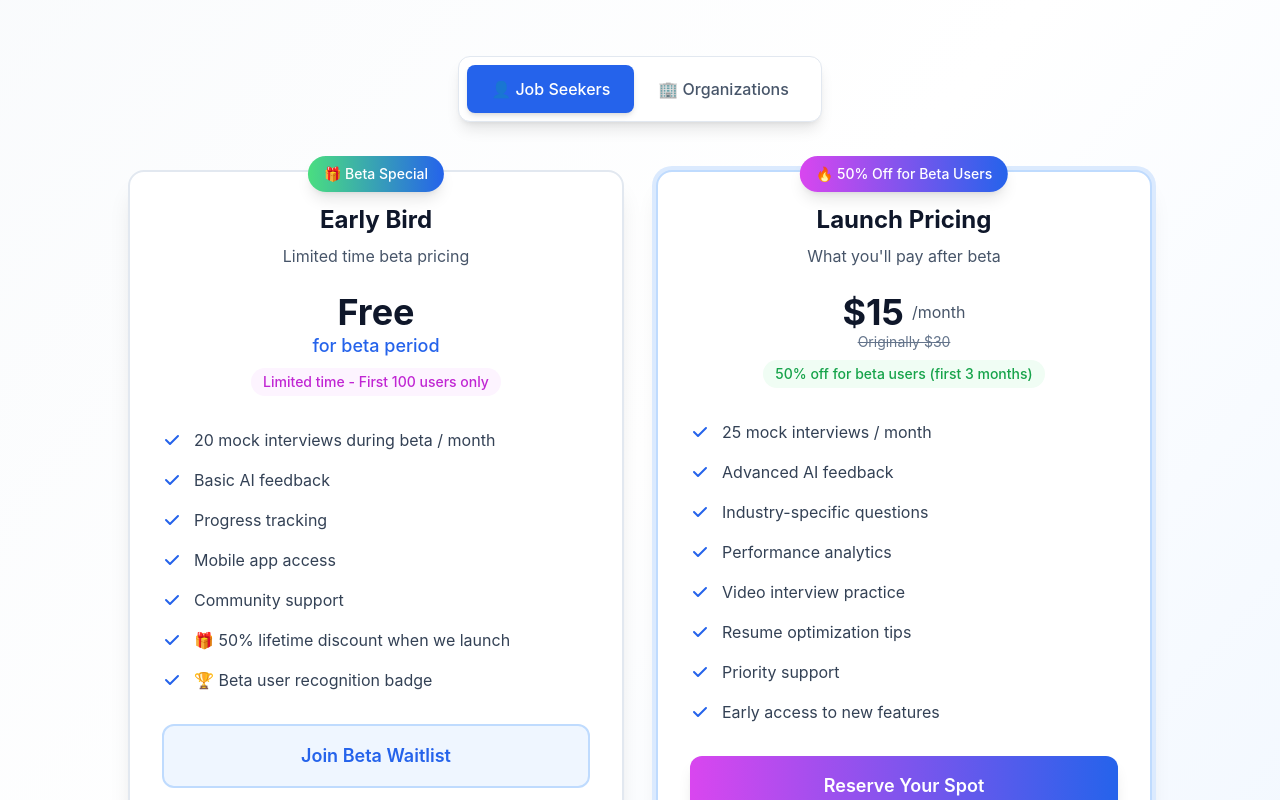
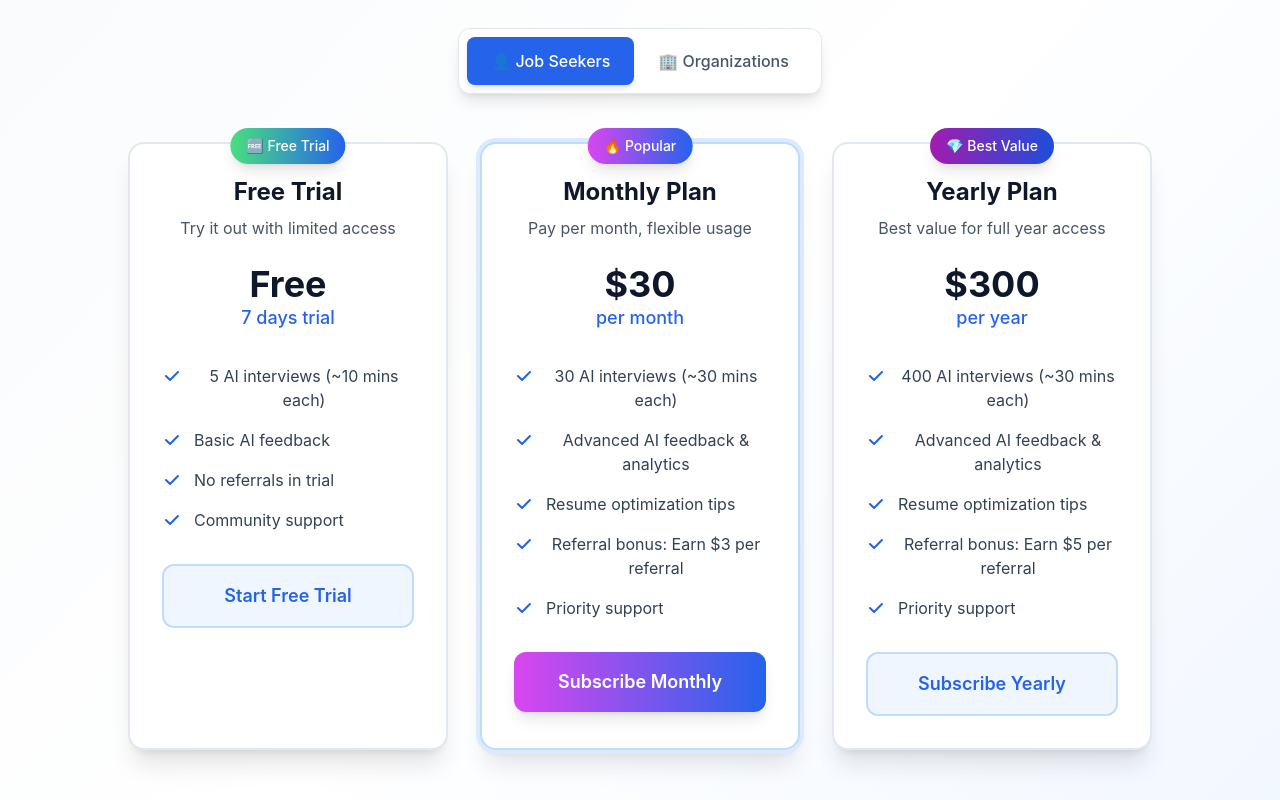
Before and after one commit to MenteE-s/RecruAI, a React (Create React App) app in the folder frontend/: page /recruai in a window 1280 px wide. Shown: the part 3120-3920 px from the top of the page. Built offline with nearby package versions, Linux system fonts and the light colour scheme.

Commit message:
feat: Revamp Pricing Plans with updated features, descriptions, and CTA buttons

```diff
--- a/frontend/src/components/Pricing.js
+++ b/frontend/src/components/Pricing.js
@@ -7,88 +7,109 @@ const Pricing = () => {
 
   const individualPlans = [
     {
-      name: "Early Bird",
-      description: "Limited time beta pricing",
+      name: "Free Trial",
+      description: "Try it out with limited access",
       price: "Free",
-      duration: "for beta period",
-      originalPrice: "$30/month",
-      betaNote: "Limited time - First 100 users only",
+      duration: "7 days trial",
       features: [
-        "20 mock interviews during beta / month",
+        "5 AI interviews (~10 mins each)",
         "Basic AI feedback",
-        "Progress tracking",
-        "Mobile app access",
-        "Community support",
-        "🎁 50% lifetime discount when we launch",
-        "🏆 Beta user recognition badge"
+        "No referrals in trial",
+        "Community support"
       ],
       popular: false,
-      cta: "Join Beta Waitlist",
+      cta: "Start Free Trial",
       gradient: "from-success-400 to-primary-600",
-      badge: "🎁 Beta Special"
+      badge: "🆓 Free Trial"
     },
     {
-      name: "Launch Pricing",
-      description: "What you'll pay after beta",
-      price: 15,
-      duration: "month",
-      originalPrice: 30,
-      betaNote: "50% off for beta users (first 3 months)",
+      name: "Monthly Plan",
+      description: "Pay per month, flexible usage",
+      price: "$30",
+      duration: "per month",
       features: [
-        "25 mock interviews / month",
-        "Advanced AI feedback",
-        "Industry-specific questions",
-        "Performance analytics",
-        "Video interview practice",
+        "30 AI interviews (~30 mins each)",
+        "Advanced AI feedback & analytics",
         "Resume optimization tips",
-        "Priority support",
-        "Early access to new features"
+        "Referral bonus: Earn $3 per referral",
+        "Priority support"
       ],
       popular: true,
-      cta: "Reserve Your Spot",
+      cta: "Subscribe Monthly",
       gradient: "from-accent-500 to-primary-600",
-      badge: "🔥 50% Off for Beta Users"
+      badge: "🔥 Popular"
+    },
+    {
+      name: "Yearly Plan",
+      description: "Best value for full year access",
+      price: "$300",
+      duration: "per year",
+      features: [
+        "400 AI interviews (~30 mins each)",
+        "Advanced AI feedback & analytics",
+        "Resume optimization tips",
+        "Referral bonus: Earn $5 per referral",
+        "Priority support"
+      ],
+      popular: false,
+      cta: "Subscribe Yearly",
+      gradient: "from-accent-700 to-primary-700",
+      badge: "💎 Best Value"
     }
   ];
 
   const organizationPlans = [
     {
-      name: "Startup Beta",
-      description: "For early-stage companies",
+      name: "Free Trial",
+      description: "Try it with your team",
       price: "Free",
-      duration: "during beta",
-      originalPrice: "$50/month",
+      duration: "7 days trial",
       features: [
-        "Up to 3 recruiters",
-        "AI candidate screening",
-        "Basic analytics dashboard",
-        "Email support",
-        "Beta feedback program",
-        "Launch discount guaranteed"
+        "10 candidate interviews (~15 mins each)",
+        "Basic AI screening & scoring",
+        "No referrals in trial",
+        "Basic support"
       ],
       popular: false,
-      cta: "Join Beta Program",
-      gradient: "from-success-400 to-primary-500",
-      badge: "🚀 Startup Special"
+      cta: "Start Free Trial",
+      gradient: "from-success-400 to-primary-600",
+      badge: "🆓 Free Trial"
     },
     {
-      name: "Enterprise Preview",
-      description: "For larger organizations",
-      price: "Contact us",
-      duration: "custom pricing",
-      originalPrice: null,
+      name: "Monthly Plan",
+      description: "Flexible recruiting access",
+      price: "$60",
+      duration: "per recruiter / month",
       features: [
-        "Unlimited recruiters",
-        "Custom AI models",
-        "Advanced integrations",
-        "Dedicated account manager",
-        "Custom training & support",
-        "Shape our enterprise features"
+        "60 candidate interviews (~20 mins each)",
+        "AI candidate screening & scoring",
+        "Team analytics dashboard",
+        "Referral bonus: $15 credit per referred org",
+        "ATS integrations",
+        "Dedicated support"
       ],
       popular: true,
-      cta: "Schedule Demo",
-      gradient: "from-accent-600 to-primary-700",
-      badge: "💎 Partner Program"
+      cta: "Subscribe Monthly",
+      gradient: "from-accent-500 to-primary-600",
+      badge: "🔥 Popular"
+    },
+    {
+      name: "Yearly Plan",
+      description: "Best value for recruiting teams",
+      price: "$600",
+      duration: "per recruiter / year",
+      features: [
+        "800 candidate interviews (~30 mins each)",
+        "Custom AI models",
+        "Advanced integrations & analytics",
+        "Referral bonus: $50 credit per referred org",
+        "Dedicated account manager",
+        "Priority training & support"
+      ],
+      popular: false,
+      cta: "Subscribe Yearly",
+      gradient: "from-accent-700 to-primary-700",
+      badge: "💎 Best Value"
     }
   ];
 
@@ -112,7 +133,7 @@ const Pricing = () => {
   }, []);
 
   const handleCTAClick = (plan) => {
-    if (plan.cta === "Schedule Demo") {
+    if (plan.cta.includes("Schedule Demo")) {
       window.open('mailto:demo@mentee.com?subject=Enterprise Demo Request', '_blank');
     } else {
       window.open('https://forms.gle/WfroWeDqDcNCYF9s5', '_blank');
@@ -136,7 +157,7 @@ const Pricing = () => {
             Early Bird <span className="text-primary-600">Pricing</span>
           </h2>
           <p className="text-xl text-secondary-600 max-w-3xl mx-auto">
-            Join our beta program and get exclusive pricing. Lock in your discount before we launch.
+            Join our beta program and get exclusive pricing. Choose a plan that fits you best.
           </p>
         </div>
 
@@ -167,7 +188,7 @@ const Pricing = () => {
         </div>
 
         {/* Pricing Cards */}
-        <div className="grid grid-cols-1 lg:grid-cols-2 gap-8 max-w-5xl mx-auto">
+        <div className="grid grid-cols-1 lg:grid-cols-3 gap-8 max-w-5xl mx-auto">
           {currentPlans.map((plan, index) => (
             <div
               key={index}
@@ -195,34 +216,8 @@ const Pricing = () => {
 
                   {/* Price */}
                   <div className="mb-6">
-                    {typeof plan.price === 'string' ? (
-                      <>
-                        <div className="text-4xl font-bold text-secondary-900">{plan.price}</div>
-                        <div className="text-lg text-primary-600 font-medium">{plan.duration}</div>
-                        {plan.betaNote && (
-                          <div className="text-sm text-accent-600 font-medium mt-2 bg-accent-50 px-3 py-1 rounded-full inline-block">
-                            {plan.betaNote}
-                          </div>
-                        )}
-                      </>
-                    ) : (
-                      <>
-                        <div className="flex items-center justify-center">
-                          <span className="text-4xl font-bold text-secondary-900">${plan.price}</span>
-                          <span className="text-secondary-600 ml-2">/{plan.duration}</span>
-                        </div>
-                        {plan.originalPrice && (
-                          <div className="text-sm text-secondary-500 line-through">
-                            Originally ${plan.originalPrice}
-                          </div>
-                        )}
-                        {plan.betaNote && (
-                          <div className="text-sm text-success-600 font-medium mt-2 bg-success-50 px-3 py-1 rounded-full inline-block">
-                            {plan.betaNote}
-                          </div>
-                        )}
-                      </>
-                    )}
+                    <div className="text-4xl font-bold text-secondary-900">{plan.price}</div>
+                    <div className="text-lg text-primary-600 font-medium">{plan.duration}</div>
                   </div>
                 </div>
 
```
